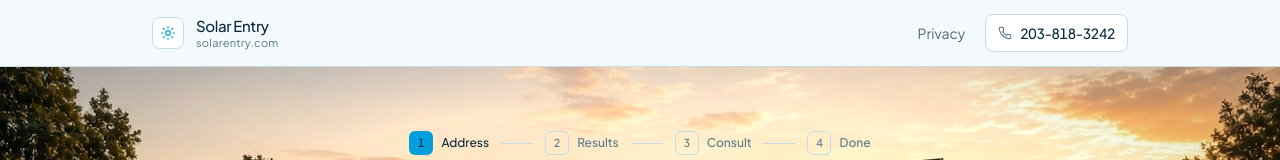
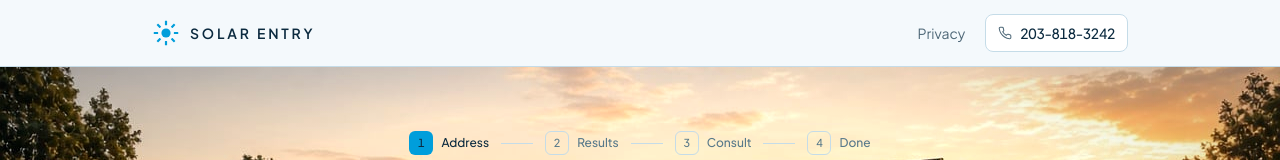
Before and after one commit to myagentmarcel-collab/solarentry, a Next.js app: page / in a window 1280 px wide. Shown: the top 160 px of the page. Built offline with nearby package versions, Linux system fonts and the light colour scheme.

Commit message:
Refine Solar Entry wordmark to a clean premium logo style

```diff
--- a/src/app/layout.tsx
+++ b/src/app/layout.tsx
@@ -18,6 +18,9 @@ export const metadata: Metadata = {
   description:
     "Free residential solar screening for Connecticut and US homeowners. Satellite-based roof check via Google Solar API. Call 203-818-3242.",
   metadataBase: new URL("https://solarentry.com"),
+  icons: {
+    icon: [{ url: "/favicon.svg", type: "image/svg+xml" }],
+  },
   openGraph: {
     title: "Solar Entry — Check your roof for solar",
     description:
--- /dev/null
+++ b/src/components/BrandMark.tsx
@@ -0,0 +1,102 @@
+/** Original geometric sun mark for Solar Entry — not derived from any third-party logo. */
+export function BrandMark({
+  className = "h-7 w-7",
+  title,
+}: {
+  className?: string;
+  title?: string;
+}) {
+  return (
+    <svg
+      viewBox="0 0 32 32"
+      className={className}
+      fill="none"
+      xmlns="http://www.w3.org/2000/svg"
+      role={title ? "img" : "presentation"}
+      aria-hidden={title ? undefined : true}
+      aria-label={title}
+    >
+      {title ? <title>{title}</title> : null}
+      {/* Core disc */}
+      <circle cx="16" cy="16" r="5.25" fill="#009EDB" />
+      {/* Geometric rays — short rectangles at 45° increments */}
+      <g fill="#009EDB">
+        <rect x="14.75" y="2" width="2.5" height="5" rx="0.4" />
+        <rect x="14.75" y="25" width="2.5" height="5" rx="0.4" />
+        <rect x="2" y="14.75" width="5" height="2.5" rx="0.4" />
+        <rect x="25" y="14.75" width="5" height="2.5" rx="0.4" />
+        <rect
+          x="14.75"
+          y="2"
+          width="2.5"
+          height="5"
+          rx="0.4"
+          transform="rotate(45 16 16)"
+        />
+        <rect
+          x="14.75"
+          y="2"
+          width="2.5"
+          height="5"
+          rx="0.4"
+          transform="rotate(135 16 16)"
+        />
+        <rect
+          x="14.75"
+          y="2"
+          width="2.5"
+          height="5"
+          rx="0.4"
+          transform="rotate(225 16 16)"
+        />
+        <rect
+          x="14.75"
+          y="2"
+          width="2.5"
+          height="5"
+          rx="0.4"
+          transform="rotate(315 16 16)"
+        />
+      </g>
+    </svg>
+  );
+}
+
+export function BrandWordmark({
+  className = "",
+  size = "md",
+}: {
+  className?: string;
+  size?: "sm" | "md";
+}) {
+  const text =
+    size === "sm"
+      ? "text-[11px] font-semibold tracking-[0.18em]"
+      : "text-[13px] font-semibold tracking-[0.2em] sm:text-[14px]";
+
+  return (
+    <span
+      className={`select-none text-[var(--foreground)] ${text} ${className}`}
+    >
+      SOLAR ENTRY
+    </span>
+  );
+}
+
+export function BrandLockup({
+  className = "",
+  size = "md",
+}: {
+  className?: string;
+  size?: "sm" | "md";
+}) {
+  const markSize = size === "sm" ? "h-5 w-5" : "h-6 w-6 sm:h-7 sm:w-7";
+  const gap = size === "sm" ? "gap-2" : "gap-2.5";
+
+  return (
+    <span className={`inline-flex items-center ${gap} ${className}`}>
+      <BrandMark className={markSize} />
+      <BrandWordmark size={size} />
+    </span>
+  );
+}
--- a/src/components/Footer.tsx
+++ b/src/components/Footer.tsx
@@ -1,4 +1,5 @@
 import Link from "next/link";
+import { BrandLockup } from "@/components/BrandMark";
 
 const PHONE = "203-818-3242";
 const TEL = "tel:+12038183242";
@@ -8,10 +9,8 @@ export function Footer() {
     <footer className="mt-auto border-t border-[var(--border)] bg-[var(--background)]">
       <div className="mx-auto flex max-w-5xl flex-col gap-6 px-4 py-10 sm:flex-row sm:items-start sm:justify-between sm:px-6">
         <div>
-          <p className="text-sm font-medium tracking-tight text-[var(--foreground)]">
-            Solar Entry
-          </p>
-          <p className="mt-1.5 max-w-xs text-sm leading-relaxed text-[var(--muted)]">
+          <BrandLockup size="sm" />
+          <p className="mt-3 max-w-xs text-sm leading-relaxed text-[var(--muted)]">
             Residential solar screening for Connecticut &amp; US homeowners.
           </p>
           <p className="mt-2 text-xs tracking-wide text-[var(--muted-dim)]">
--- a/src/components/Header.tsx
+++ b/src/components/Header.tsx
@@ -1,4 +1,5 @@
 import Link from "next/link";
+import { BrandLockup } from "@/components/BrandMark";
 
 const PHONE = "203-818-3242";
 const TEL = "tel:+12038183242";
@@ -7,18 +8,12 @@ export function Header() {
   return (
     <header className="sticky top-0 z-40 border-b border-[var(--border)] bg-[var(--background)]/90 backdrop-blur-md">
       <div className="mx-auto flex max-w-5xl items-center justify-between gap-4 px-4 py-3.5 sm:px-6">
-        <Link href="/" className="group flex items-center gap-3">
-          <span className="flex h-8 w-8 items-center justify-center rounded-lg border border-[var(--border)] bg-[var(--surface)] text-[var(--accent)] transition group-hover:border-[var(--accent)]/40">
-            <SunIcon />
-          </span>
-          <span className="flex flex-col leading-tight">
-            <span className="text-[15px] font-medium tracking-tight text-[var(--foreground)]">
-              Solar Entry
-            </span>
-            <span className="hidden text-[11px] tracking-wide text-[var(--muted-dim)] sm:block">
-              solarentry.com
-            </span>
-          </span>
+        <Link
+          href="/"
+          className="group inline-flex items-center transition-opacity hover:opacity-80"
+          aria-label="Solar Entry home"
+        >
+          <BrandLockup />
         </Link>
 
         <div className="flex items-center gap-3 sm:gap-5">
@@ -41,25 +36,6 @@ export function Header() {
   );
 }
 
-function SunIcon() {
-  return (
-    <svg
-      viewBox="0 0 24 24"
-      className="h-4 w-4"
-      fill="none"
-      stroke="currentColor"
-      strokeWidth="1.75"
-      aria-hidden
-    >
-      <circle cx="12" cy="12" r="3.5" />
-      <path
-        strokeLinecap="round"
-        d="M12 2.5v2M12 19.5v2M4.93 4.93l1.4 1.4M17.67 17.67l1.4 1.4M2.5 12h2M19.5 12h2M4.93 19.07l1.4-1.4M17.67 6.33l1.4-1.4"
-      />
-    </svg>
-  );
-}
-
 function PhoneIcon() {
   return (
     <svg
```
Also changed, not shown: public/favicon.svg (added), src/app/icon.svg (added).
